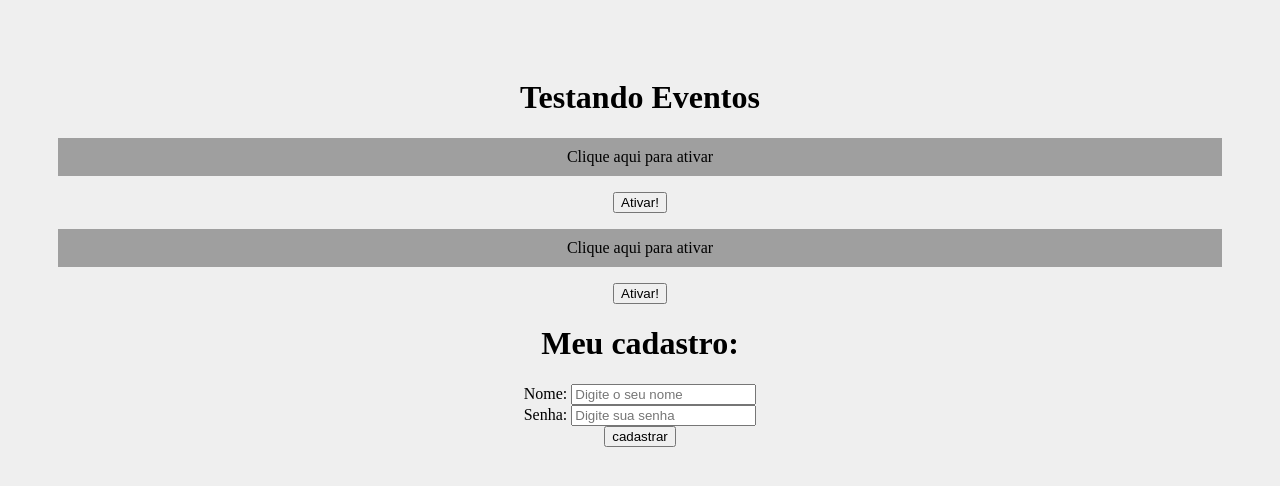
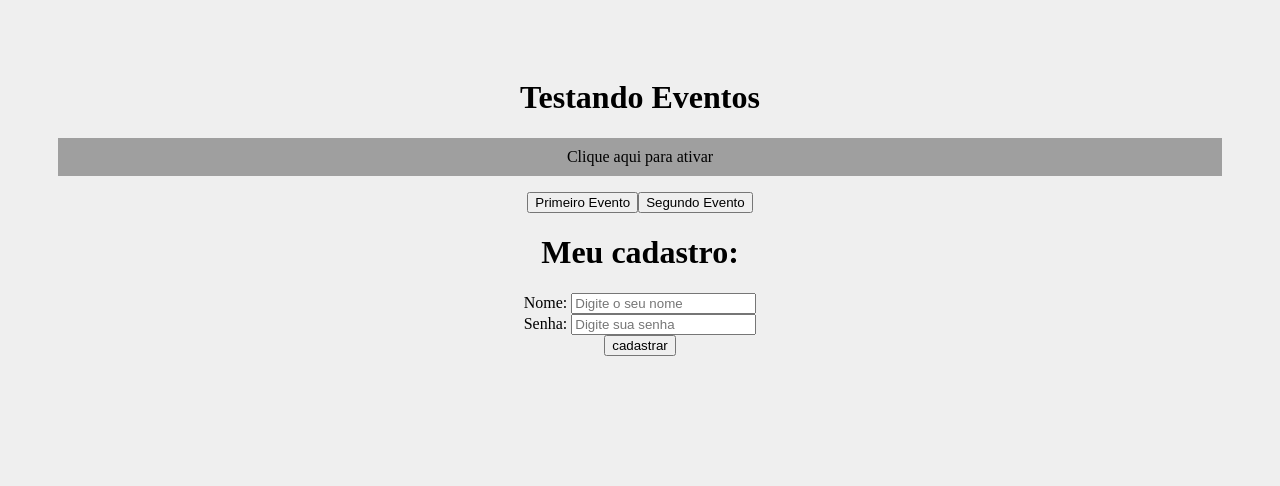
Before and after one commit to Fell1p/hora_de_codar, a React (Create React App) app: page / in a window 1280 px wide. Shown: the top 486 px of the page. Built offline with nearby package versions, Linux system fonts and the light colour scheme.

Commit message:
Passando eventos através de props

```diff
--- a/src/App.js
+++ b/src/App.js
@@ -11,7 +11,6 @@
     <div className="App">
       <h1>Testando Eventos</h1>
       <Evento numero = '1' />
-      <Evento numero = '2' />
       <Form />
     </div>
   );
--- a/src/components/Eventos.js
+++ b/src/components/Eventos.js
@@ -1,16 +1,24 @@
 //Utilizando o evento onClick
 //Eventos React são iguais aos eventos DOM
 
-export default function Evento({ numero }) {
+import Button from './evento/Button'
+
+export default function Evento() {
 
     function meuEvento(){ //Função de evento que será chamada no retorno
-        console.log(`${numero}`);
+        console.log(`Ativando primeiro evento`);
     }
+
+    function segundoEvento(){
+        console.log(`Ativando segundo`)
+    }
+
 
     return (
         <div>
             <p>Clique aqui para ativar</p>
-            <button onClick={meuEvento}>Ativar!</button>
+            <Button event={meuEvento} text="Primeiro Evento" />
+            <Button event={segundoEvento} text="Segundo Evento" />
         </div>
     )
 }
--- a/src/components/Form.js
+++ b/src/components/Form.js
@@ -3,7 +3,7 @@
 export default function Form(){
 
     function cadastrarUsuario(e){
-        e.preventDefault()
+        e.preventDefault()// esta função é utilizada para submeter meu formulario e não perder os dados
         console.log(`Usuario ${name} foi cadastrado com a senha: ${password}`)
     }
 
--- /dev/null
+++ b/src/components/evento/Button.js
@@ -0,0 +1,3 @@
+export default function Button(props) {
+    return <button onClick={props.event} >{props.text}</button>
+}
```
